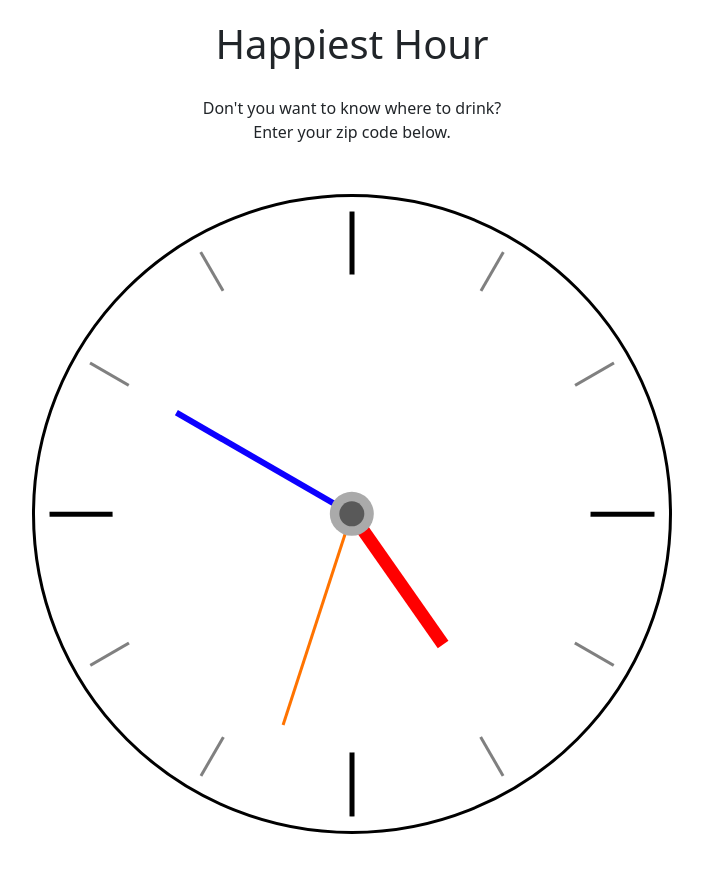
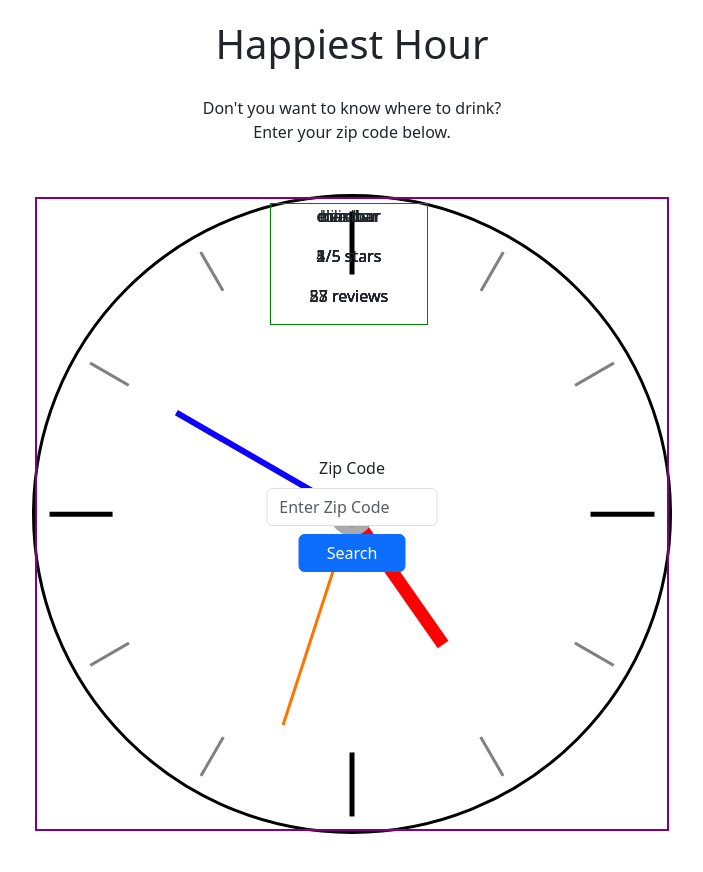
Before and after one commit to ColdWeatherBoyy/happiest-hour, a React (Vite) app in the folder client/: page / in a window 1280 px wide. Shown: the top 872 px of the page, without its empty margins (288-991 px from the left). Built offline with nearby package versions, Linux system fonts and the light colour scheme.

Commit message:
starts a placeholder bar card

```diff
--- /dev/null
+++ b/client/src/assets/PlaceholderData.js
@@ -0,0 +1,39 @@
+const placeholderData = [
+    {
+        key: 0,
+        name: 'liza bar',
+        rating: 1,
+        review_count: 23,
+        is_closed: true
+    },
+    {
+        key: 1,
+        name: 'max bar',
+        rating: 2,
+        review_count: 57,
+        is_closed: false
+    },
+    {
+        key: 2,
+        name: 'elias bar',
+        rating: 3,
+        review_count: 53,
+        is_closed: true
+    },
+    {
+        key: 3,
+        name: 'colin bar',
+        rating: 4,
+        review_count: 87,
+        is_closed: false
+    },
+    {
+        key: 4,
+        name: 'ben bar',
+        rating: 5,
+        review_count: 38,
+        is_closed: true
+    },
+];
+
+export default placeholderData;
--- /dev/null
+++ b/client/src/components/Clock/BarCard/Placeholder.css
@@ -0,0 +1,19 @@
+.container {
+    position: relative;
+    border: 2px solid purple;
+    width: 100%;
+    height: 100%;
+    bottom: 97%;
+}
+
+/* .placeholder {
+    border: 1px solid green;
+    width: 25%;
+    text-align: center;
+    position: absolute;
+    bottom: 50%;
+    left: 50%;
+    transform: translate(-50%, 50%);
+    z-index: 2;
+    background-color: white;
+} */
--- /dev/null
+++ b/client/src/components/Clock/BarCard/Placeholder.jsx
@@ -0,0 +1,35 @@
+import placeholderData from "../../../assets/PlaceholderData";
+import "./Placeholder.css";
+
+const Placeholder = () => {
+  return (
+    <div className="container">
+      {placeholderData.map((item) => {
+        return (
+          <div
+            style={{
+              // visibility: `hidden`,
+              border: `1px solid green`,
+              width: `25%`,
+              textAlign: `center`,
+              position: `absolute`,
+              bottom: `80%`,
+              left: `37%`,
+              transformOrigin: `center`,
+              // transform: `translate(-50%, 50%) rotate(${( (item.key + 1)/12 ) * 360}deg)`,
+              zIndex: `2`,
+            }}
+            key={item.key}
+          >
+            <p>{item.name}</p>
+            <p>{item.rating}/5 stars</p>
+            <p>{item.review_count} reviews</p>
+            {/* <p>{item.is_closed ? 'Closed' : 'Open'}</p> */}
+          </div>
+        );
+      })}
+    </div>
+  );
+};
+
+export default Placeholder;
--- a/client/src/components/Clock/Clock.css
+++ b/client/src/components/Clock/Clock.css
@@ -14,7 +14,8 @@
 }
 
 #submit {
-	visibility: hidden;
+	/* visibility: hidden; */
+	z-index: 1;
 	position: absolute;
 	top: 50%;
 	left: 50%;
--- a/client/src/components/Clock/Clock.jsx
+++ b/client/src/components/Clock/Clock.jsx
@@ -1,5 +1,6 @@
 import "./Clock.css";
 import Numbers from "./Numbers/Numbers";
+import Placeholder from "./BarCard/Placeholder";
 import ClockHands from "./ClockHands/ClockHands";
 import SubmitForm from "../SubmitForm/SubmitForm";
 
@@ -7,6 +8,7 @@ const Clock = ({ setSubmittedZip }) => {
 	return (
 		<div className="clock-frame">
 			<Numbers />
+			<Placeholder />
 			<ClockHands />
 			<SubmitForm setSubmittedZip={(zipCode) => setSubmittedZip(zipCode)} />
 		</div>
--- a/client/src/components/YelpList/YelpList.jsx
+++ b/client/src/components/YelpList/YelpList.jsx
@@ -4,6 +4,7 @@ import getHappyHours from "../../utils/yelpRequest";
 function YelpList({ submittedZip }) {
 	const [happyHours, setHappyHours] = useState([]);
 	const [count, setCount] = useState(0);
+	console.log(happyHours)
 
 	useEffect(() => {
 		if (!submittedZip) {
```
Also changed, not shown: client/src/assets/green-circle.svg (added).
